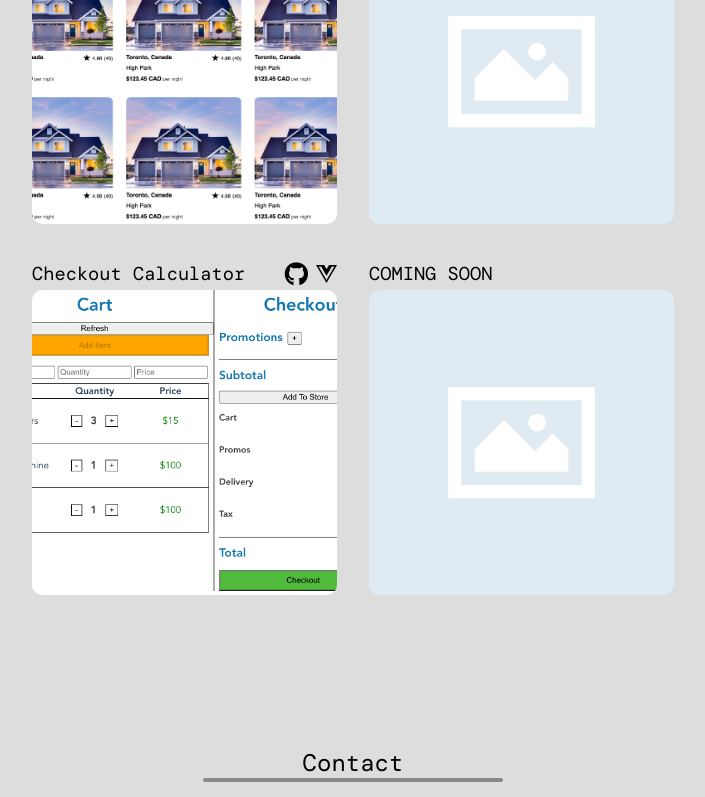
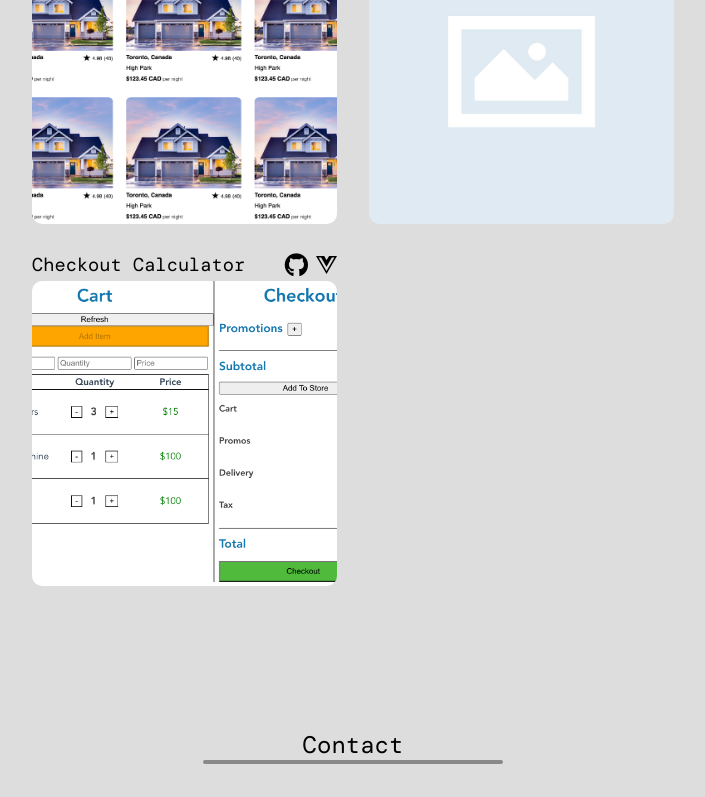
Before and after one commit to joshuaanastasakis/Website, a Vue app: page / in a window 1280 px wide. Shown: the part 1118-1915 px from the top of the page, without its empty margins (287-992 px from the left). Built offline with nearby package versions, Linux system fonts and the light colour scheme; a web font is replaced by a local one.

Commit message:
Fixed project layout

```diff
--- a/src/assets/projects.css
+++ b/src/assets/projects.css
@@ -1,8 +1,6 @@
 .projects-grid-container {
     margin-top: 1rem;
     display: grid;
-    /* grid-template-columns: repeat(4, 1fr); */
-    /* grid-template-columns: repeat(3, auto); */
     grid-template-columns: repeat(auto-fill, minmax(max(5rem, 8rem), 1fr));
     gap: 0.25rem;
 
@@ -17,8 +15,6 @@
     width: 100%;
     height: 100%;
     min-height: 50px;
-    /* width: 12rem; */
-    /* height: 6rem; */
     border-radius: 10px;
     background-color: red;
     font-size: 0.9rem;
@@ -30,8 +26,6 @@ a {
 }
 
 .project-section {
-    /* width: 100%; */
-    /* max-width: calc(5.25rem * 5); */
     display: flex;
     flex-direction: column;
     justify-content: flex-start;
@@ -40,19 +34,17 @@ a {
 .project-image-container {
     z-index: 0;
     position: relative;
-    width: 100%;
+    width: 305px;
+    height: 305px;
 }
 
 .project-image-container > .project-image {
-    /* width: 100%; */
-    /* height: 100%; */
-    /* min-height: 305px; */
-    /* min-width: 305px; */
+    width: 100%;
+    height: 100%;
     background-color: none;
     object-fit: cover;
     width: 305px;
     height: 305px;
-    /* height: auto; */
     border-radius: 10px;
     margin-top: 0.25rem;
 }
@@ -113,10 +105,14 @@ a {
 
 .main-projects-container {
     max-width: 1000px;
-    /* display: grid; */
-    /* grid-template-columns: repeat(3, 1fr); */
     justify-content: center;
     display: flex;
     flex-wrap: wrap;
     gap: 2rem;
 }
+
+@media (max-width: 673px) {
+    a.project-image-container.blank-project, .project-section.blank-project {
+        display: none;
+    }
+}
--- a/src/components/ProjectCardBig.vue
+++ b/src/components/ProjectCardBig.vue
@@ -34,14 +34,15 @@ const defaultImage = '/public/images/noimage.png';
 </script>
 
 <template>
-  <div class="project-section">
+  <div class="project-section" :class="{'blank-project': !props.title}">
         <div class="title-container">
-          <h3>{{props.title ? props.title : "COMING SOON"}}</h3>
+          <h3>{{props.title ? props.title : ""}}</h3>
           <div class="title-icons">
             <Icon v-for="item of props.stack" :title="item"></Icon>
           </div>
         </div>
-        <a class="project-image-container" :href="props.link ? props.link : ''" :target="props.link ? '_blank' : ''" :rel="props.link ? 'noopener' : ''">
+        <a v-if="!props.title" class="project-image-container blank-project"></a>
+        <a v-if="props.title" class="project-image-container" :href="props.link ? props.link : ''" :target="props.link ? '_blank' : ''" :rel="props.link ? 'noopener' : ''">
           <img class="project-image" :src="props.img ? props.img : defaultImage" />
           <div class="overlay">
             <div class="stack-container">
--- a/src/components/ProjectsSection.vue
+++ b/src/components/ProjectsSection.vue
@@ -33,7 +33,7 @@ const projects = {
     <Divider />
     <div class="main-projects-container">
       <ProjectCardBig v-for="project of projects" :title="project.title" :img="project.img" :link="project.link" :stack="project.stack" />
-      <ProjectCardBig v-if="Object.keys(projects).length % 2 !== 0" title="" :img="null" :link="null" :stack="null" />
+      <ProjectCardBig class="project-blank" v-if="Object.keys(projects).length % 2 !== 0" title="" :img="null" :link="null" :stack="null" />
     </div>
     <!-- <div class="projects-grid-container">
       <a class="project-card" href="https://csc301a2-fc4e2.web.app/" target="_blank" rel="noopener noreferrer">
```
